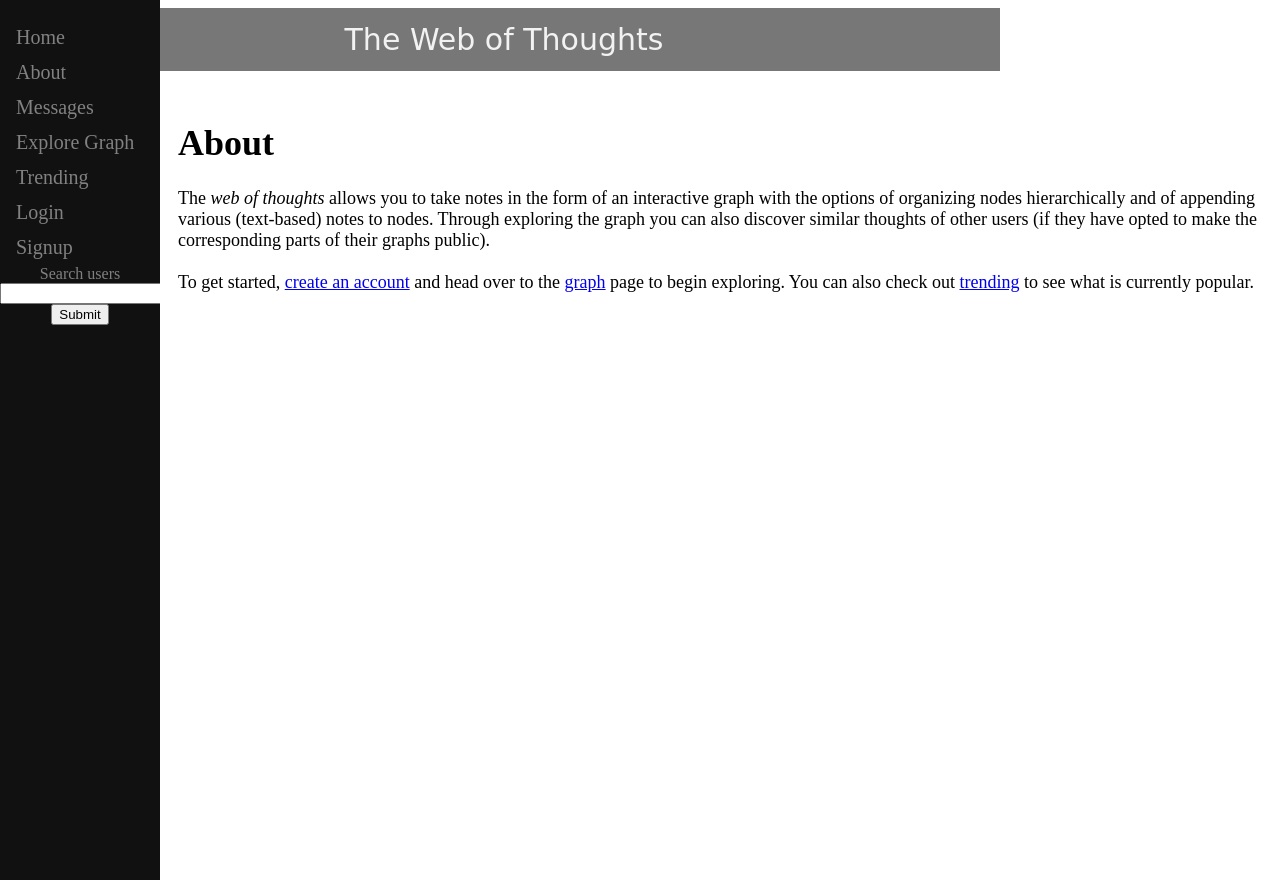
After one commit to JoelClingempeel/ThoughtsWeb, a Flask app: page /about in a window 1280 px wide. The commit adds this page. Run offline with Flask 2, Linux system fonts and the light colour scheme.

Commit message:
Added an about page.

```diff
--- a/main.py
+++ b/main.py
@@ -173,6 +173,11 @@ def editprofile():
         current_description.description = profile_form.description.data
         db.session.commit()
     return render_template('editprofile.html', description=current_description.description, form=profile_form)
+
+
+@app.route('/about')
+def about():
+    return render_template('about.html')
 
 
 @app.route('/messages')
--- /dev/null
+++ b/templates/about.html
@@ -0,0 +1,11 @@
+{% extends 'base.html' %}
+{% block main %}
+<h1> About </h1>
+The <i>web of thoughts</i> allows you to take notes in the form of an interactive graph with the options of organizing
+nodes hierarchically and of appending various (text-based) notes to nodes. Through exploring the graph you can also
+discover similar thoughts of other users (if they have opted to make the corresponding parts of their graphs public).
+<br />
+<br />
+To get started, <a href="signup">create an account</a> and head over to the <a href="graph">graph</a> page to begin
+exploring. You can also check out <a href="trending">trending</a> to see what is currently popular.
+{% endblock %}
--- a/templates/base.html
+++ b/templates/base.html
@@ -18,6 +18,7 @@
     </center>
   {% endif %}
   <a href="{{ url_for('index') }}"> Home </a>
+  <a href="{{ url_for('about') }}"> About </a>
   <a href="{{ url_for('messages') }}"> Messages </a>
   <a href="{{ url_for('graph') }}"> Explore Graph </a>
   <a href="{{ url_for('trending') }}"> Trending </a>
```
